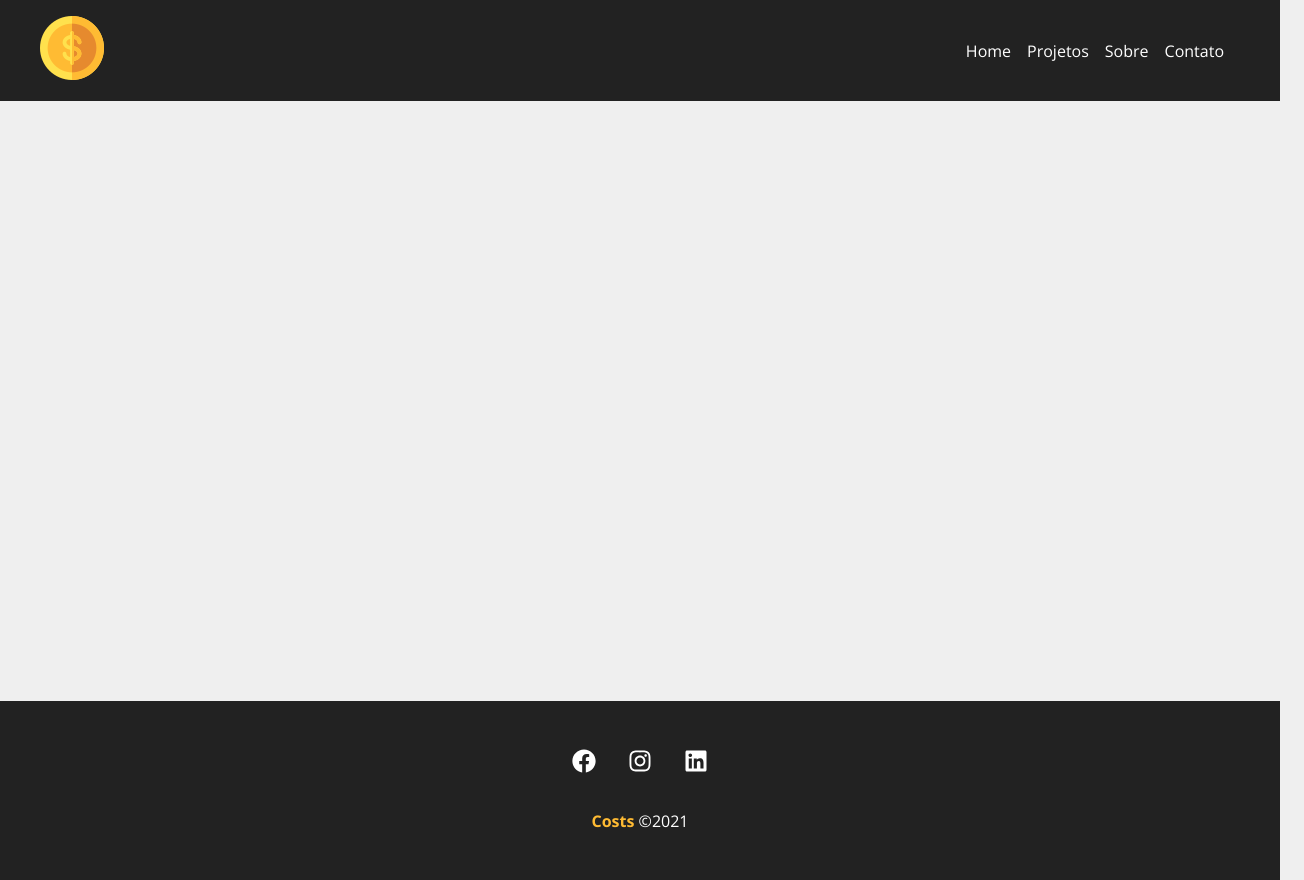
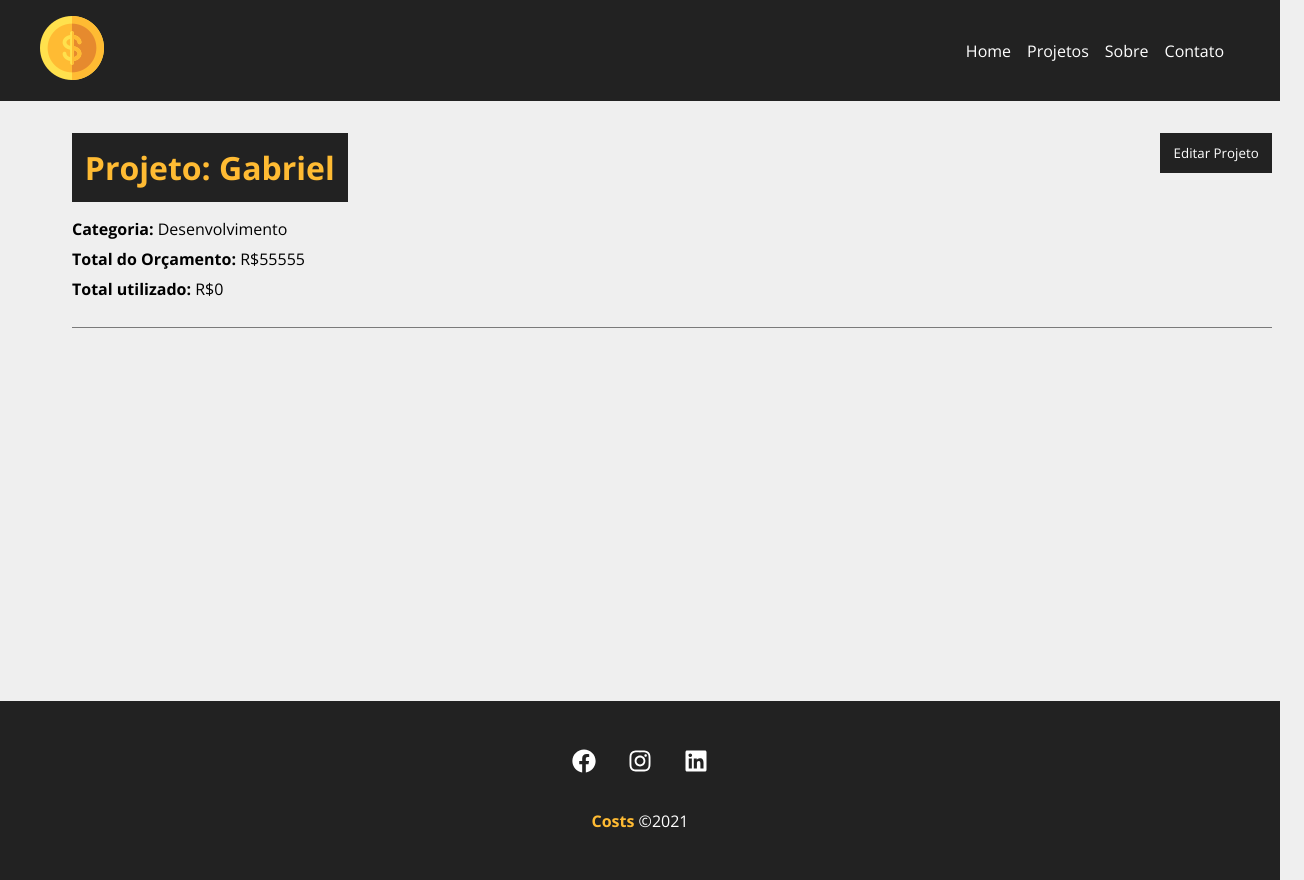
Before and after one commit to ArtroxGabriel/costs, a React (Create React App) app: page /project/1 in a window 1280 px wide. Shown: the whole page, 1304 px wide, since content can reach past the window. Built offline with nearby package versions, Linux system fonts and the light colour scheme; data requests are answered from the project's data file.

Commit message:
aprendizagem dia 28

```diff
--- a/db.json
+++ b/db.json
@@ -1,6 +1,16 @@
 {
   "projects": [
-
+    {
+      "name": "Gabriel",
+      "budget": "55555",
+      "category": {
+        "id": "2",
+        "name": "Desenvolvimento"
+      },
+      "cost": 0,
+      "services": [],
+      "id": 1
+    }
   ],
   "categories": [
     {
--- a/src/App.js
+++ b/src/App.js
@@ -3,11 +3,14 @@ import Home from './components/pages/Home';
 import Sobre from './components/pages/Sobre';
 import Contato from './components/pages/Contato';
 import NovoProjeto from './components/pages/NovoProjeto';
+import Project from './components/pages/Project';
+import Projects from './components/pages/Projects';
 
 import Container from './components/layout/Container';
 import Navbar from './components/layout/Navbar';
 import Footer from './components/layout/Footer';
-import Projects from './components/pages/Projects';
+
+
 
 function App() {
   return (
@@ -19,10 +22,11 @@ function App() {
       <Container customClass="min-height">
         <Switch>
             <Route exact path="/" element ={<Home/>} />
-            <Route exact path="/projetos" element ={<Projects/>} />
+            <Route path="/projetos" element ={<Projects/>} />
             <Route path="/sobre" element ={<Sobre/>} />
             <Route path="/contato" element ={<Contato/>} />
             <Route path="/novoprojeto" element ={<NovoProjeto/>} />
+            <Route path="/project/:id" element ={<Project/>} />
         </Switch>
       </Container>
       <Footer />
--- a/src/components/layout/Container.module.css
+++ b/src/components/layout/Container.module.css
@@ -14,7 +14,7 @@
   justify-content: flex-start;
 }
 
-.columm {
+.column {
   flex-direction: column;
   justify-content: flex-start;
 }
--- /dev/null
+++ b/src/components/pages/Project.js
@@ -0,0 +1,107 @@
+import styles from './Project.module.css';
+
+import { useParams } from 'react-router-dom';
+import { useState, useEffect } from 'react';
+
+import Loading from '../layout/Loading';
+import Container from '../layout/Container';
+import ProjectForm from '../project/ProjectForm';
+import Message from '../layout/Message';
+
+function Project() {
+
+    const { id } = useParams();
+
+    const [project, setProject] = useState([]);
+    const [showProjectForm, setShowProjectForm] = useState(false);
+    const [message, setMessage] = useState();
+    const [type, setType] = useState();
+
+    useEffect(() => {
+        setTimeout( () => {
+            fetch(`http://localhost:5000/projects/${id}`, {
+            method: 'GET',
+            headers: {
+                'content-Type': 'application/json',
+                }
+            })
+                .then(resp => resp.json())
+                .then((data) => {
+                setProject(data);
+                })
+                .catch(error => console.log(error))
+            }, 1000)
+    }, [id])
+
+    function editPost ( project ) {
+        // budget validation
+        if (project.budget < project.cost) {
+            setMessage('O orçamento não pode ser menor que o custo do Projeto');
+            setType('error');
+            return false;
+        }
+        fetch(`http://localhost:5000/projects/${id}`, {
+            method: 'PATCH',
+            headers: {
+                'content-Type': 'application/json',
+            },
+            body: JSON.stringify(project)
+        })
+            .then(resp => resp.json())
+            .then((data) => {
+
+                setProject(data);
+                setShowProjectForm(!showProjectForm);
+                setMessage('Projeto editado com sucesso');
+                setType('success');
+
+            })
+            .catch(error => console.log(error))
+    }
+
+    function toggleProjectForm () {
+        setShowProjectForm(!showProjectForm);
+    }
+
+    return (<> {project.name ? (
+        <div className={styles.project_details}>
+            <Container customClass="column">
+                {message && <Message type={type} msg={message}/>}
+                <div className={styles.details_container}>
+                    <h1>Projeto: {project.name}</h1>
+                    <button className={styles.btn}onClick={toggleProjectForm}>
+                        {!showProjectForm ? 'Editar Projeto' : 'Fechar'}
+                    </button>
+                    {!showProjectForm ? (
+                        <div className={styles.project_info}>
+                            <p>
+                                <span>Categoria: </span> {project.category.name }
+                            </p>
+                            <p>
+                                <span>Total do Orçamento: </span> R${project.budget}
+                            </p>
+                            <p>
+                                <span>Total utilizado: </span> R${project.cost}
+                            </p>
+                        </div>
+                    ) : (
+                        <div className={styles.project_info}>
+                            <ProjectForm
+                                handleSubmit={editPost}
+                                btnText='Concluir edicao'
+                                projectData={project}
+                            />
+                        </div>
+                    )}
+                </div>
+            </Container>
+        </div>
+    ): (
+    <Loading /> )}
+        </>
+
+    )
+}
+
+
+export default Project;
--- /dev/null
+++ b/src/components/pages/Project.module.css
@@ -0,0 +1,49 @@
+.project_details {
+    padding: 2em;
+
+}
+
+.project_details h1,
+.project_details h2,
+.project_details p {
+    margin-bottom: 0.5em;
+}
+
+.project_details h1 {
+    background-color: #222;
+    color: #ffbb33;
+    padding: .4em;
+}
+
+.project_details span {
+    font-weight: bold;
+}
+
+.details_container,
+.details_form_container {
+    border-bottom: 1px solid #7a7a7a;
+    margin-bottom: 1.2em;
+    padding-bottom: 1.2em;
+    display: flex;
+    justify-content: space-between;
+    flex-wrap: wrap;
+}
+
+.btn {
+    background-color: #222;
+    color: #fff;
+    padding: 0.5em 1em;
+    text-decoration: none;
+    transition: 0.5s;
+    cursor: pointer;
+    max-height: 40px;
+    border: none;
+}
+
+.btn:hover{
+    color:  #ffbb33;
+}
+
+.project_info {
+    width: 100%;
+}
--- a/src/components/pages/Projects.js
+++ b/src/components/pages/Projects.js
@@ -14,6 +14,7 @@ function Project () {
 
     const [projects, setProjects] = useState([]);
     const [removeLoading, setRemoveLoading] = useState(false);
+    const [projectMessage, setProjectsMessage] = useState('');
 
     const location = useLocation();
     let message = ''
@@ -41,6 +42,22 @@ function Project () {
         )
     }, [])
 
+    function removeProject(id) {
+
+        fetch(`http://localhost:5000/projects/${id}`,{
+            method: 'DELETE',
+            headers: {
+                'Content-type': 'application/json'
+            }
+        })
+        .then(resp => resp.json())
+        .then(data => {
+            setProjects(projects.filter(project => project.id !== id))
+            setProjectsMessage('Projeto removido com sucesso!')
+        })
+        .catch(err => console.log(err))
+    }
+
     return (
         <div className={styles.project_container}>
             <div className={styles.title_container}>
@@ -48,6 +65,7 @@ function Project () {
                 <LinkButton to="/novoprojeto" text="Criar Projeto"/>
             </div>
             {message && <Message type="success" msg={message} />}
+            {projectMessage && <Message type="success" msg={projectMessage} />}
 
             <Container customClass="start">
                 {projects.length > 0 &&
@@ -58,6 +76,7 @@ function Project () {
                             budget={project.budget}
                             category={project.category.name}
                             key={project.id}
+                            handleRemove={removeProject}
                         />
                     ))}
                 {!removeLoading && <Loading />}
--- a/src/components/project/ProjectCard.js
+++ b/src/components/project/ProjectCard.js
@@ -4,6 +4,12 @@ import styles from './ProjectCard.module.css';
 import { BsPencil,  BsFillTrashFill } from 'react-icons/bs';
 
 function ProjectCard ( {id, budget, name, category, handleRemove } ) {
+
+    const remove = (e) => {
+        e.preventDefault();
+        handleRemove(id);
+    }
+
     return (
         <div className={styles.project_card}>
             <h4>{name}</h4>
@@ -14,10 +20,10 @@ function ProjectCard ( {id, budget, name, category, handleRemove } ) {
                 <span classname={`${styles[category.toLowerCase()]}`}></span> {category}
             </p>
             <div className={styles.project_card_action}>
-                <Link to="/">
+                <Link to={`/project/${ id}`}>
                     <BsPencil /> Editar
                 </Link>
-                <button>
+                <button onClick={remove}>
                     <BsFillTrashFill /> Excluir
                 </button>
 
```
